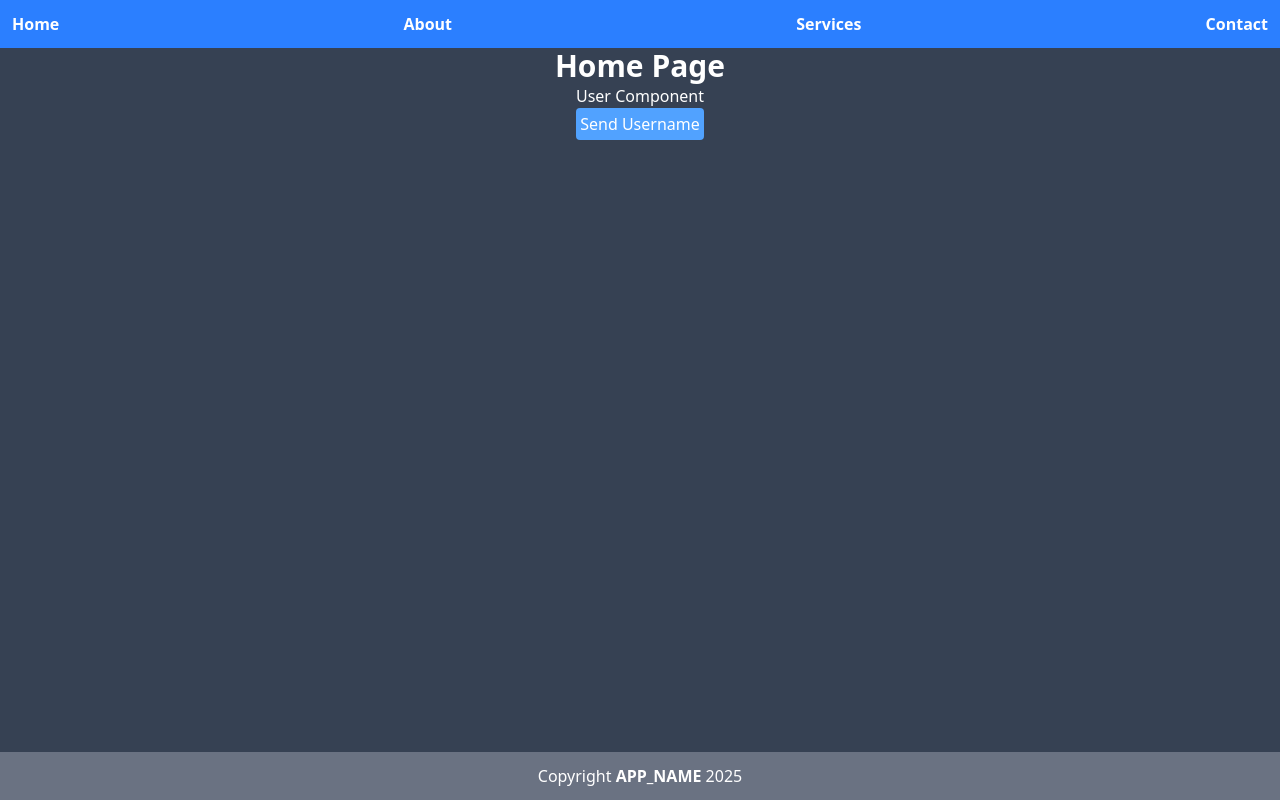
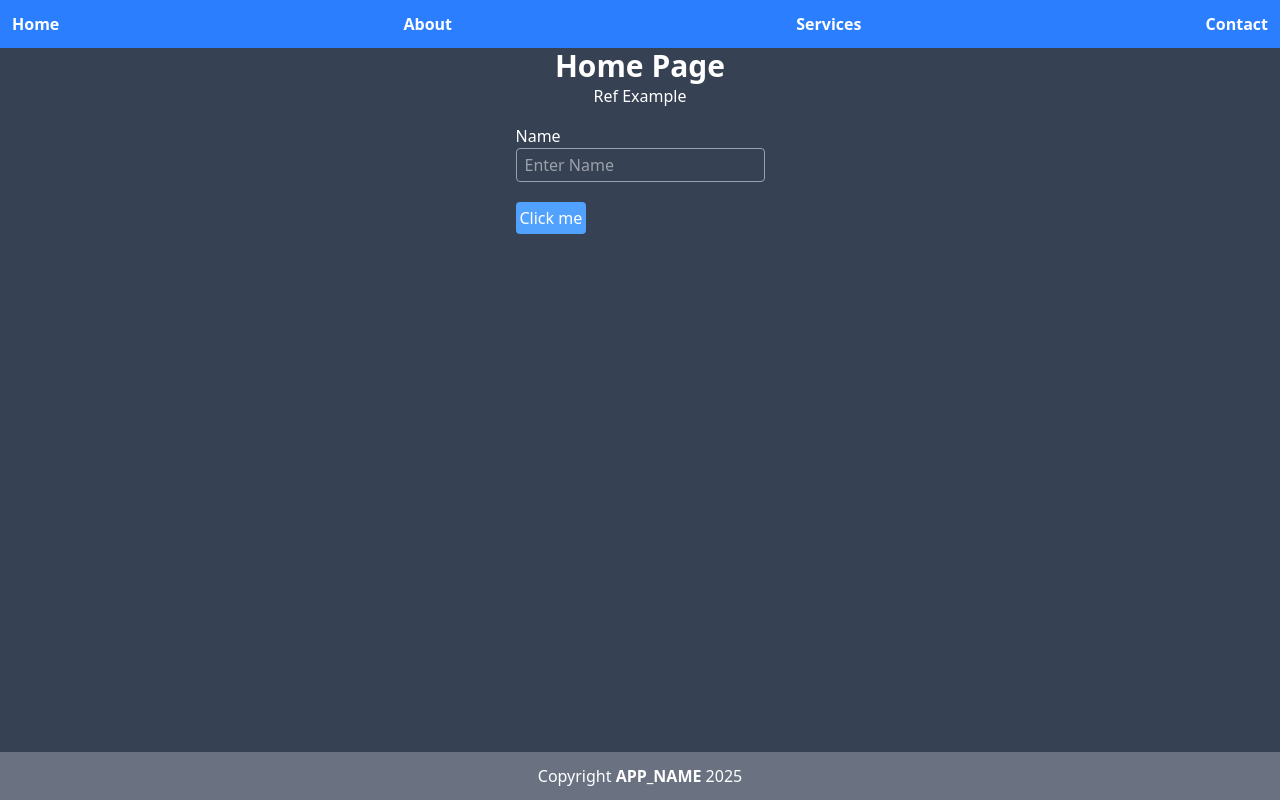
Before and after one commit to TechnicalSabir/vue-practice, a Vue app: page / in a window 1280 px wide. Built offline with nearby package versions, Linux system fonts and the light colour scheme.

Commit message:
PR-21: Ref with interview question

```diff
--- a/src/views/Home.vue
+++ b/src/views/Home.vue
@@ -1,14 +1,12 @@
 <script>
-import User from '@/components/inc/User.vue';
 export default {
   name: "Home",
-
-  components: {
-    User,
-  },
   methods: {
-    getUserName(name) {
-      alert(name)
+    getData() {
+      const elem = this.$refs.input;
+      elem.focus();
+      console.log(elem.value);
+      elem.style.color = "red";
     }
   }
 
@@ -17,6 +15,15 @@ export default {
 <template>
   <main class="flex justify-center items-center flex-col">
     <h1 class="text-3xl font-bold">Home Page</h1>
-    <User :getUserName="getUserName"></User>
+    <h1>Ref Example</h1>
+
+    <div class="my-4">
+      <div class="form-control">
+        <label for="">Name</label>
+        <input type="text" class="border border-gray-400 py-1 px-2 rounded-sm block" placeholder="Enter Name"
+          ref="input">
+      </div>
+      <button @click="getData" class="bg-blue-400 p-1 rounded-sm mt-5">Click me</button>
+    </div>
   </main>
 </template>
```
